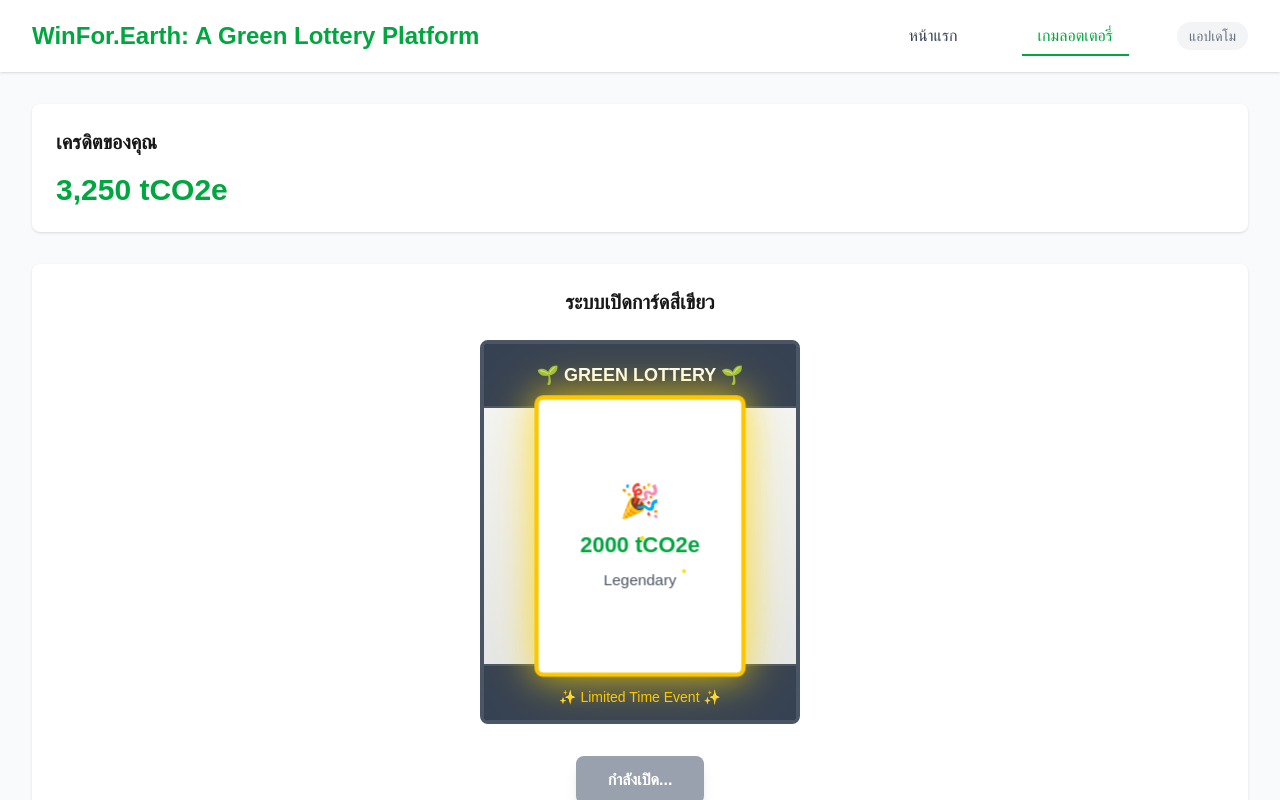
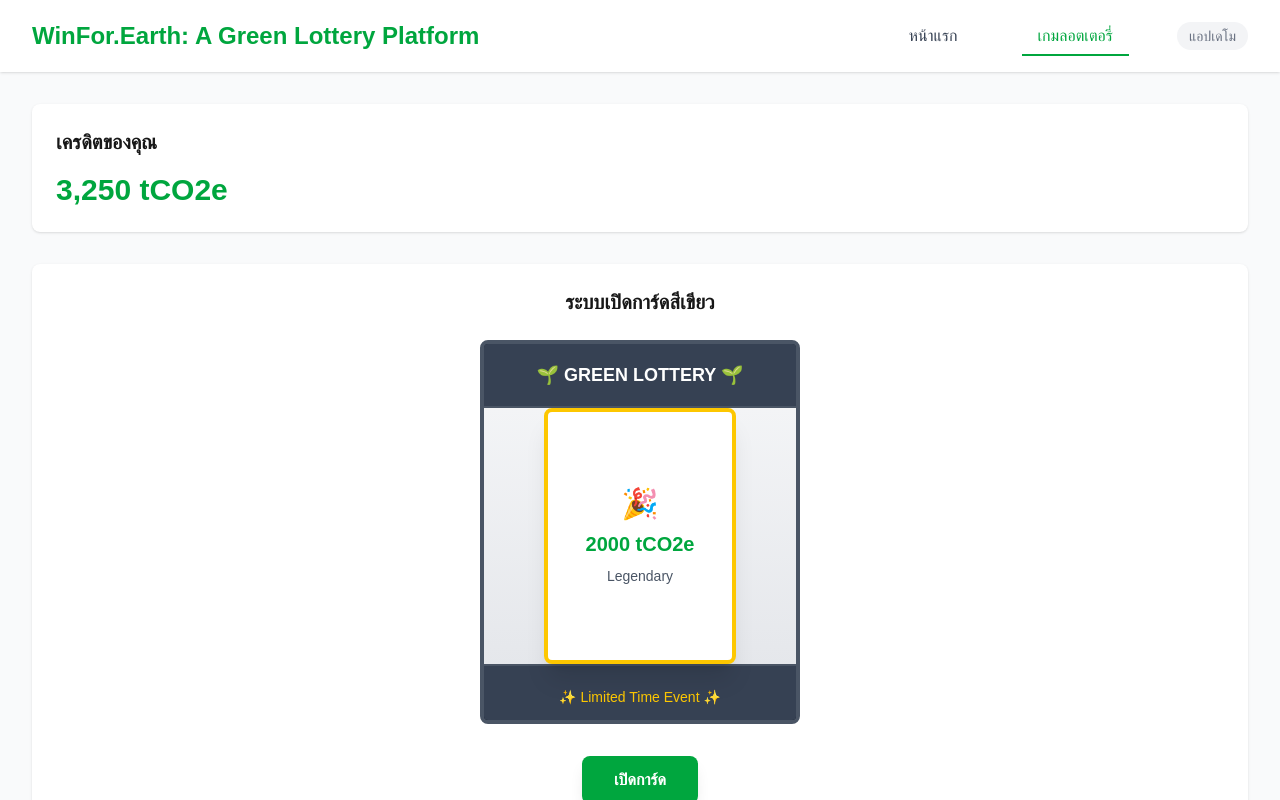
Before and after one commit to waritsan/co2x, a Next.js app in the folder src/web/: page /game in a window 1280 px wide. Both pictures are taken after a click on the button "เปิดการ์ด". Shown: the top 800 px of the page. Built offline with nearby package versions, Linux system fonts and the light colour scheme.

Commit message:
Simplify card animation to basic flip for debugging - remove complex effects

```diff
--- a/src/web/src/app/game/page.tsx
+++ b/src/web/src/app/game/page.tsx
@@ -28,11 +28,10 @@ export default function GamePage() {
   const openCard = () => {
     if (isPulling) return;
 
+    console.log('Starting card animation');
     setIsPulling(true);
     setResult(null);
     setCardFlipped(false);
-    setShowSparkles(false);
-    setIsShaking(false);
 
     // Select random prize based on probability
     const random = Math.random();
@@ -47,39 +46,27 @@ export default function GamePage() {
       }
     }
 
-    // Dramatic animation sequence
+    console.log('Selected prize:', selectedPrize.label);
+
+    // Simple flip animation
     setTimeout(() => {
-      // Stage 1: Screen shake and card pulse
-      setIsShaking(true);
-      setTimeout(() => setIsShaking(false), 500);
-    }, 200);
-
-    setTimeout(() => {
-      // Stage 2: Card flip with scaling
+      console.log('Flipping card');
       setCardFlipped(true);
       setResult(selectedPrize.label);
-    }, 800);
 
-    setTimeout(() => {
-      // Stage 3: Sparkle effects
-      setShowSparkles(true);
-    }, 1400);
-
-    setTimeout(() => {
-      // Stage 4: Update credits
+      // Update credits
       const amount = parseInt(selectedPrize.label.split(' ')[0]);
       setUserCredits(prev => {
         const newCredits = prev + amount;
         localStorage.setItem('userCredits', newCredits.toString());
         return newCredits;
       });
-    }, 1800);
+    }, 500);
 
     setTimeout(() => {
-      // Stage 5: End animation
+      console.log('Ending animation');
       setIsPulling(false);
-      setShowSparkles(false);
-    }, 3500);
+    }, 2000);
   };
 
   return (
@@ -131,7 +118,7 @@ export default function GamePage() {
                     {/* Card back */}
                     <div
                       className={`card-reveal card-back w-48 h-64 bg-gradient-to-br from-green-400 to-green-600 rounded-lg border-4 border-green-300 shadow-lg flex items-center justify-center ${
-                        cardFlipped ? 'flipped animating' : ''
+                        cardFlipped ? 'flipped' : ''
                       }`}
                     >
                       <div className="text-white text-center">
@@ -143,28 +130,17 @@ export default function GamePage() {
 
                     {/* Card front (revealed prize) */}
                     <div
-                      className={`card-reveal card-front w-48 h-64 bg-white rounded-lg border-4 border-yellow-400 shadow-xl flex flex-col items-center justify-center dramatic-reveal ${
+                      className={`card-reveal card-front w-48 h-64 bg-white rounded-lg border-4 border-yellow-400 shadow-xl flex flex-col items-center justify-center ${
                         cardFlipped ? 'flipped' : ''
                       }`}
                     >
                       {result && (
-                        <div className="text-center relative">
+                        <div className="text-center">
                           <div className="text-3xl mb-2">🎉</div>
                           <div className="font-bold text-xl text-green-600">{result}</div>
                           <div className="text-sm text-gray-600 mt-2">
                             {prizes.find(p => p.label === result)?.rarity}
                           </div>
-
-                          {/* Sparkle effects */}
-                          {showSparkles && (
-                            <>
-                              <div className="sparkle"></div>
-                              <div className="sparkle"></div>
-                              <div className="sparkle"></div>
-                              <div className="sparkle"></div>
-                              <div className="sparkle"></div>
-                            </>
-                          )}
                         </div>
                       )}
                     </div>
--- a/src/web/src/app/globals.css
+++ b/src/web/src/app/globals.css
@@ -29,37 +29,27 @@ body {
 .card-reveal {
   transform-style: preserve-3d;
   backface-visibility: hidden;
-  transition: all 1.5s cubic-bezier(0.175, 0.885, 0.32, 1.275);
+  transition: transform 1s ease-in-out;
   position: absolute;
   inset: 0;
 }
 
 .card-back {
   transform: rotateY(0deg);
+  background: linear-gradient(135deg, #10B981, #059669);
 }
 
 .card-back.flipped {
-  transform: rotateY(180deg) scale(1.1);
-  box-shadow: 0 0 30px rgba(34, 197, 94, 0.6), 0 0 60px rgba(34, 197, 94, 0.4);
+  transform: rotateY(180deg);
 }
 
 .card-front {
   transform: rotateY(180deg);
+  background: white;
 }
 
 .card-front.flipped {
-  transform: rotateY(360deg) scale(1.1);
-  box-shadow: 0 0 30px rgba(255, 215, 0, 0.6), 0 0 60px rgba(255, 215, 0, 0.4);
-}
-
-.card-reveal.animating {
-  animation: cardPulse 0.6s ease-in-out;
-}
-
-@keyframes cardPulse {
-  0% { transform: scale(1) rotateY(0deg); }
-  50% { transform: scale(1.15) rotateY(90deg); }
-  100% { transform: scale(1.1) rotateY(180deg); }
+  transform: rotateY(360deg);
 }
 
 /* Dramatic reveal effects */
```
